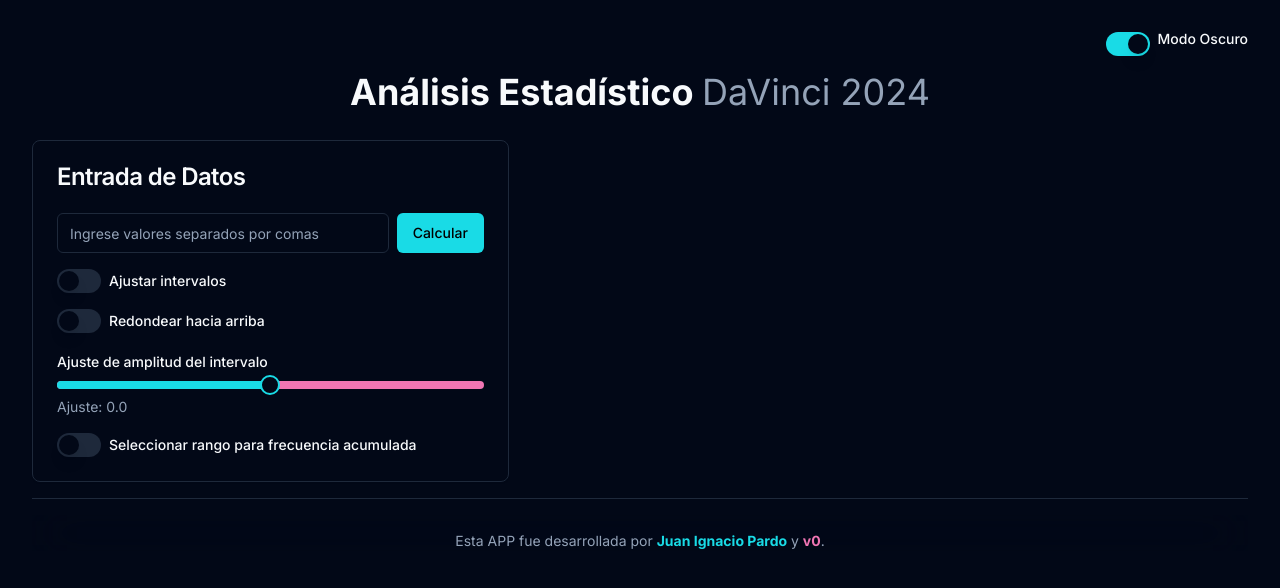
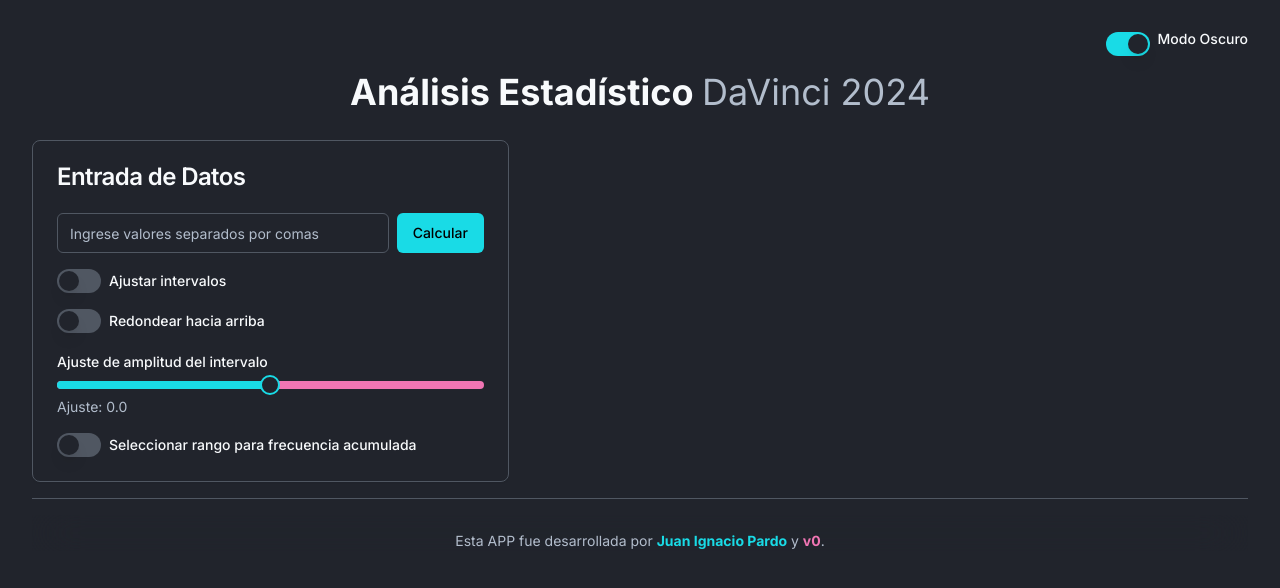
Before and after one commit to JuaniPardo/histograma, a Next.js app: page / in a window 1280 px wide. Shown: the top 588 px of the page. Built offline with nearby package versions, Linux system fonts and the light colour scheme.

Commit message:
CHORE: Balance de colores oscuros para que no fatiguen la vista

```diff
--- a/app/globals.css
+++ b/app/globals.css
@@ -27,24 +27,28 @@
   }
 
   .dark {
-    --background: 222.2 84% 4.9%;
+    --background: 222.2 14% 15%; /* Fondo más claro */
     --foreground: 210 40% 98%;
-    --card: 222.2 84% 4.9%;
+    --card: 222.2 14% 15%;
     --card-foreground: 210 40% 98%;
-    --popover: 222.2 84% 4.9%;
+    --popover: 222.2 14% 15%;
     --popover-foreground: 210 40% 98%;
     --primary: 183 80% 50%;
     --primary-foreground: 222.2 47.4% 11.2%;
     --secondary: 330 80% 70%;
     --secondary-foreground: 210 40% 98%;
-    --muted: 217.2 32.6% 17.5%;
-    --muted-foreground: 215 20.2% 65.1%;
-    --accent: 217.2 32.6% 17.5%;
+
+    /* Ajustes para mejor contraste */
+    --muted: 217.2 10% 30%; /* Más claro para mejor contraste */
+    --muted-foreground: 215 20.2% 75%; /* Ajustado para un buen contraste */
+    --accent: 217.2 10% 30%; /* Color de acento más claro */
     --accent-foreground: 210 40% 98%;
+
     --destructive: 0 62.8% 30.6%;
     --destructive-foreground: 210 40% 98%;
-    --border: 217.2 32.6% 17.5%;
-    --input: 217.2 32.6% 17.5%;
+
+    --border: 217.2 10% 35%; /* Borde más claro */
+    --input: 217.2 10% 35%; /* Color de input más claro */
     --ring: 183 80% 50%;
   }
 }
```
